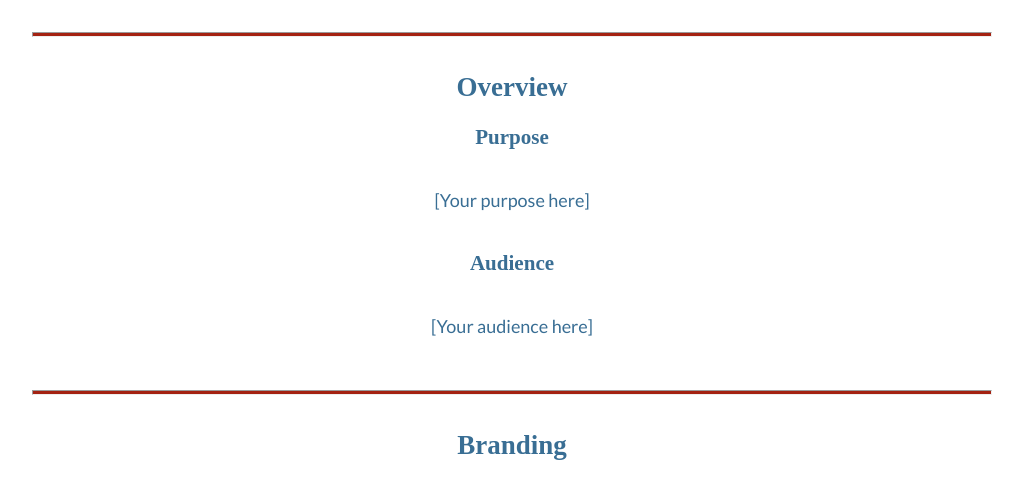
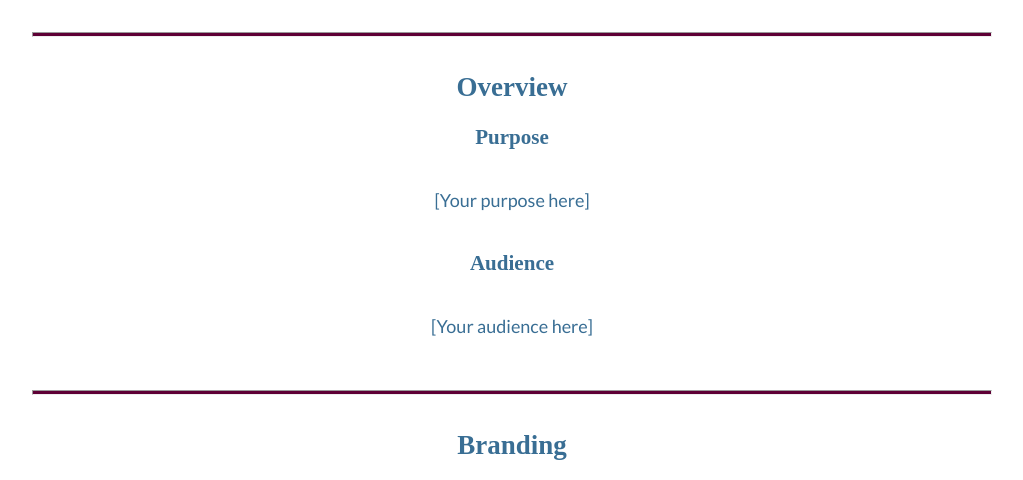
Before and after one commit to wizardingspy/WDD130, a plain HTML site: page wwr/site-plan-rafting.html in a window 1280 px wide. Shown: the part 308-788 px from the top of the page, without its empty margins (128-1151 px from the left). Drawn offline with Linux system fonts and the light colour scheme; a web font is replaced by a local one.

Commit message:
color changes to css

```diff
--- a/wwr/styles/site-plan-rafting.css
+++ b/wwr/styles/site-plan-rafting.css
@@ -6,10 +6,11 @@ Fonts are separated by a & */
 
 :root {
   /* change the values below to your colors from your palette */
-  --primary-color: #396E94   ;
-  --secondary-color: #E7C24F ;
-  --accent1-color: #A42212;
-  --accent2-color: white;
+  /*https://coolors.co/5a5fa9-a9d2d5-5e0035-d6a184-ffa686*/
+  --primary-color: #5a5fa9 ;
+  --secondary-color: #a9d2d5 ;
+  --accent1-color: #5e0035;
+  --accent2-color: #d6a184;
 
   /* change the values below to your chosen font(s) */
   --heading-font: "IM Fell French Canon";
```
